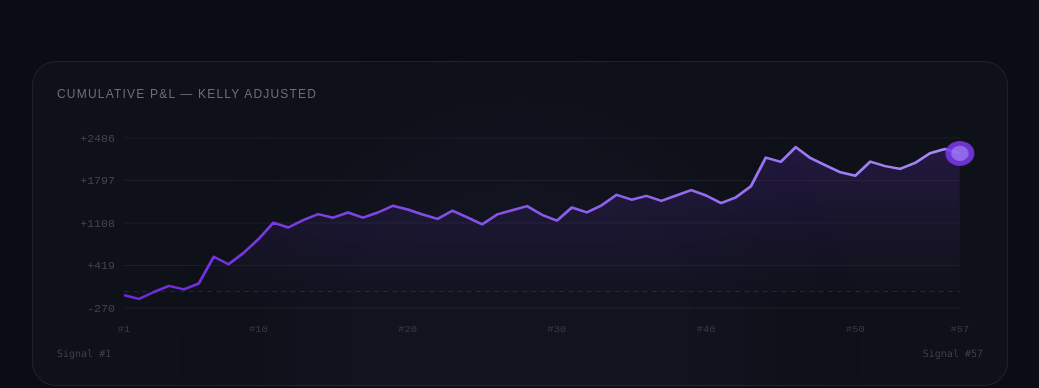
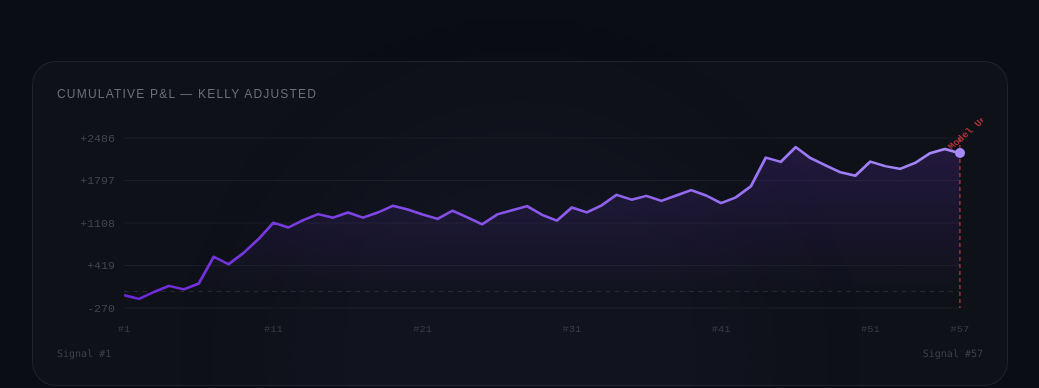
Before and after one commit to ag-algolab/ag-algolab.github.io, a React (Vite) app: page /#/solverbet in a window 1280 px wide. Shown: the part 4882-5270 px from the top of the page, without its empty margins (120-1159 px from the left). Built offline with nearby package versions, Linux system fonts and the light colour scheme.

Commit message:
Enhance chart with dynamic labels and upgrade marker
Refactor chart rendering logic to use dynamic X labels and add model upgrade marker.

```diff
--- a/src/pages/SolverBet.jsx
+++ b/src/pages/SolverBet.jsx
@@ -701,6 +701,7 @@ function WeeklyBreakdown() {
   );
 }
 
+const MODEL_UPGRADE_AT = 57;
 const PERF_DATA = {
   pnl: [
     -63.8,-58.3,112.4,97.9,-55.7,95.5,433.9,-122.5,182.7,223.7,
@@ -785,6 +786,9 @@ function PerformanceSection() {
           65%  { r: 3; opacity: 1; }
           100% { r: 3; opacity: 1; }
         }
+        @media (max-width: 640px) {
+          .y-tick-hide { display: none; }
+        }
         .hb-outer { animation: heartbeat 1.6s ease-in-out infinite; }
         .hb-inner { animation: heartbeat-inner 1.6s ease-in-out infinite; }
       `}</style>
@@ -826,7 +830,9 @@ function PerformanceSection() {
             <span className="text-white/40 text-xs uppercase tracking-widest font-medium">Cumulative P&L — Kelly adjusted</span>
           </div>
 
-          <svg viewBox="0 0 800 220" className="w-full" style={{ height: '220px' }} preserveAspectRatio="none">
+
+          <div className="relative w-full">
+            <svg viewBox="0 0 800 220" className="w-full" style={{ height: '220px' }} preserveAspectRatio="none">
             <defs>
               <linearGradient id="perfFill" x1="0" y1="0" x2="0" y2="1">
                 <stop offset="0%" stopColor="#7c3aed" stopOpacity="0.18" />
@@ -843,7 +849,7 @@ function PerformanceSection() {
 
             {/* Grid lines + Y labels */}
             {Y_TICKS.map((t, i) => (
-              <g key={i}>
+              <g key={i} className={i === 1 || i === 3 ? 'y-tick-hide' : ''}>
                 <line x1="58" y1={t.y} x2="780" y2={t.y} stroke="rgba(255,255,255,0.05)" strokeWidth="1" />
                 <text x="50" y={t.y + 4} textAnchor="end" fill="rgba(255,255,255,0.22)" fontSize="10" fontFamily="monospace">
                   {t.val >= 0 ? `+${t.val}` : t.val}
@@ -854,11 +860,41 @@ function PerformanceSection() {
             {/* Zero dashed line */}
             <line x1="58" y1={ZERO_Y} x2="780" y2={ZERO_Y} stroke="rgba(255,255,255,0.1)" strokeWidth="1" strokeDasharray="4 4" />
 
-            {/* Signal X labels */}
-            {[1, 10, 20, 30, 40, 50, 57].map((n, i) => {
-              const x = 58 + ((n-1)/56)*722;
-              return <text key={i} x={x} y="214" textAnchor="middle" fill="rgba(255,255,255,0.18)" fontSize="9" fontFamily="monospace">#{n}</text>;
-            })}
+            {/* Signal X labels — dynamic */}
+            {(() => {
+              const total = PERF_DATA.pnl.length;
+              const step = Math.ceil(total / 6);
+              const ticks = [];
+              for (let n = 1; n <= total; n += step) ticks.push(n);
+              if (ticks[ticks.length - 1] !== total) ticks.push(total);
+              return ticks.map((n, i) => {
+                const x = 58 + ((n - 1) / (total - 1)) * 722;
+                return <text key={i} x={x} y="214" textAnchor="middle" fill="rgba(255,255,255,0.18)" fontSize="9" fontFamily="monospace">#{n}</text>;
+              });
+            })()}
+
+            {/* Model Upgrade marker */}
+            {(() => {
+              const total = PERF_DATA.pnl.length;
+              const ux = 58 + ((MODEL_UPGRADE_AT - 1) / (total - 1)) * 722;
+              return (
+                <g>
+                  <line x1={ux} y1="20" x2={ux} y2="190" stroke="rgba(239,68,68,0.55)" strokeWidth="1.5" strokeDasharray="4 3" />
+                  <text
+                    x={ux - 7}
+                    y="32"
+                    fill="rgba(239,68,68,0.7)"
+                    fontSize="9"
+                    fontFamily="monospace"
+                    fontWeight="bold"
+                    transform={`rotate(-45, ${ux - 7}, 32)`}
+                  >
+                    Model Upgrade
+                  </text>
+                </g>
+              );
+            })()}
+
 
             {/* Area fill — static, behind line */}
             <path
@@ -880,18 +916,36 @@ function PerformanceSection() {
               strokeDashoffset={dashOffset}
               clipPath="url(#chartClip)"
             />
-
-            {/* Endpoint dot — static when drawing, heartbeat when done */}
-            {!done && dashOffset < PATH_LENGTH && (
-              <circle cx={LAST_X} cy={LAST_Y} r="3" fill="#a78bfa" opacity={1 - dashOffset / PATH_LENGTH} />
-            )}
-            {done && (
-              <g>
-                <circle className="hb-outer" cx={LAST_X} cy={LAST_Y} r="5" fill="#7c3aed" opacity="0.35" />
-                <circle className="hb-inner" cx={LAST_X} cy={LAST_Y} r="3" fill="#a78bfa" />
-              </g>
-            )}
           </svg>
+          {!done && dashOffset < PATH_LENGTH && (
+            <div
+              className="absolute pointer-events-none"
+              style={{
+                left: `${(LAST_X / 800) * 100}%`,
+                top: `${(LAST_Y / 220) * 100}%`,
+                transform: 'translate(-50%, -50%)',
+                opacity: 1 - dashOffset / PATH_LENGTH,
+              }}
+            >
+              <div className="w-2 h-2 rounded-full bg-violet-400" />
+            </div>
+          )}
+          {done && (
+            <div
+              className="absolute pointer-events-none"
+              style={{
+                left: `${(LAST_X / 800) * 100}%`,
+                top: `${(LAST_Y / 220) * 100}%`,
+                transform: 'translate(-50%, -50%)',
+              }}
+            >
+              <div className="relative flex items-center justify-center">
+                <div className="absolute w-5 h-5 rounded-full bg-violet-500/30 animate-ping" />
+                <div className="w-2.5 h-2.5 rounded-full bg-violet-400" />
+              </div>
+            </div>
+          )}
+          </div>
 
           <div className="flex items-center justify-between mt-2">
             <span className="text-white/20 text-[10px] font-mono">Signal #1</span>
```
